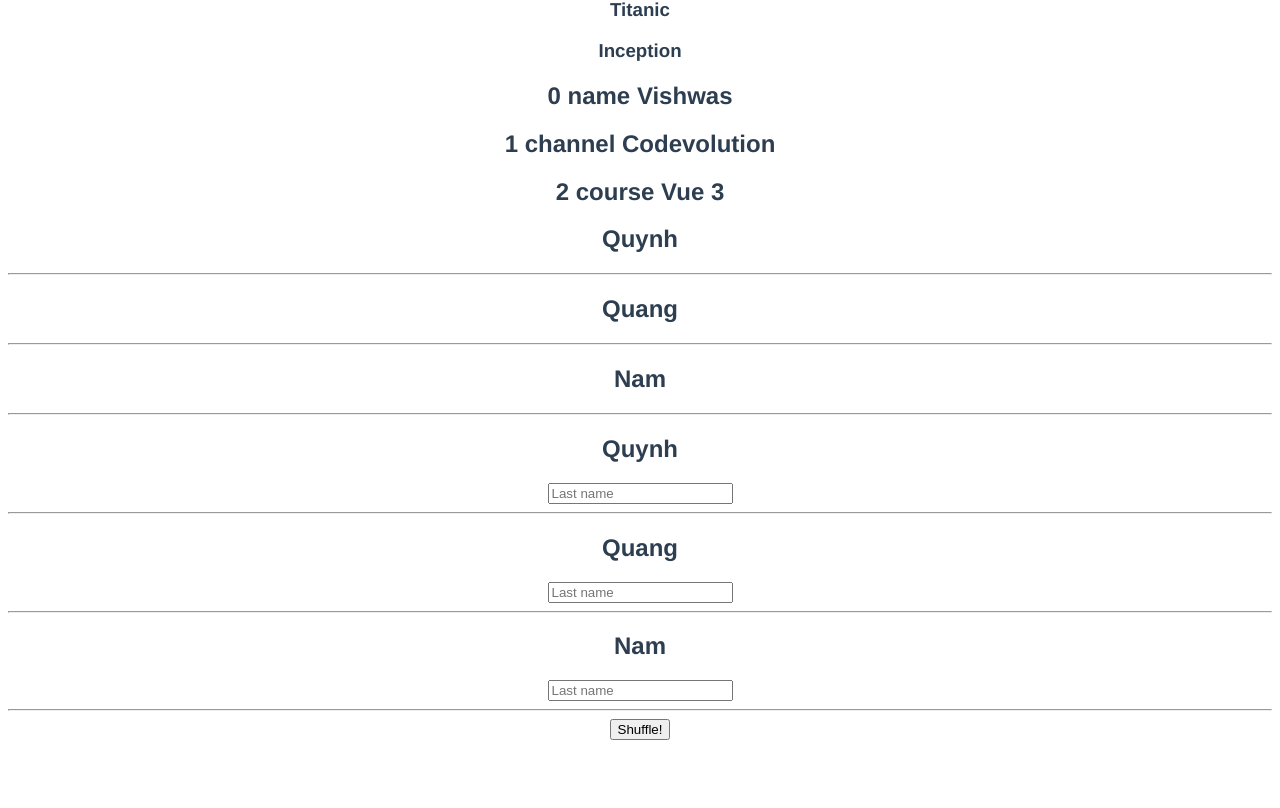
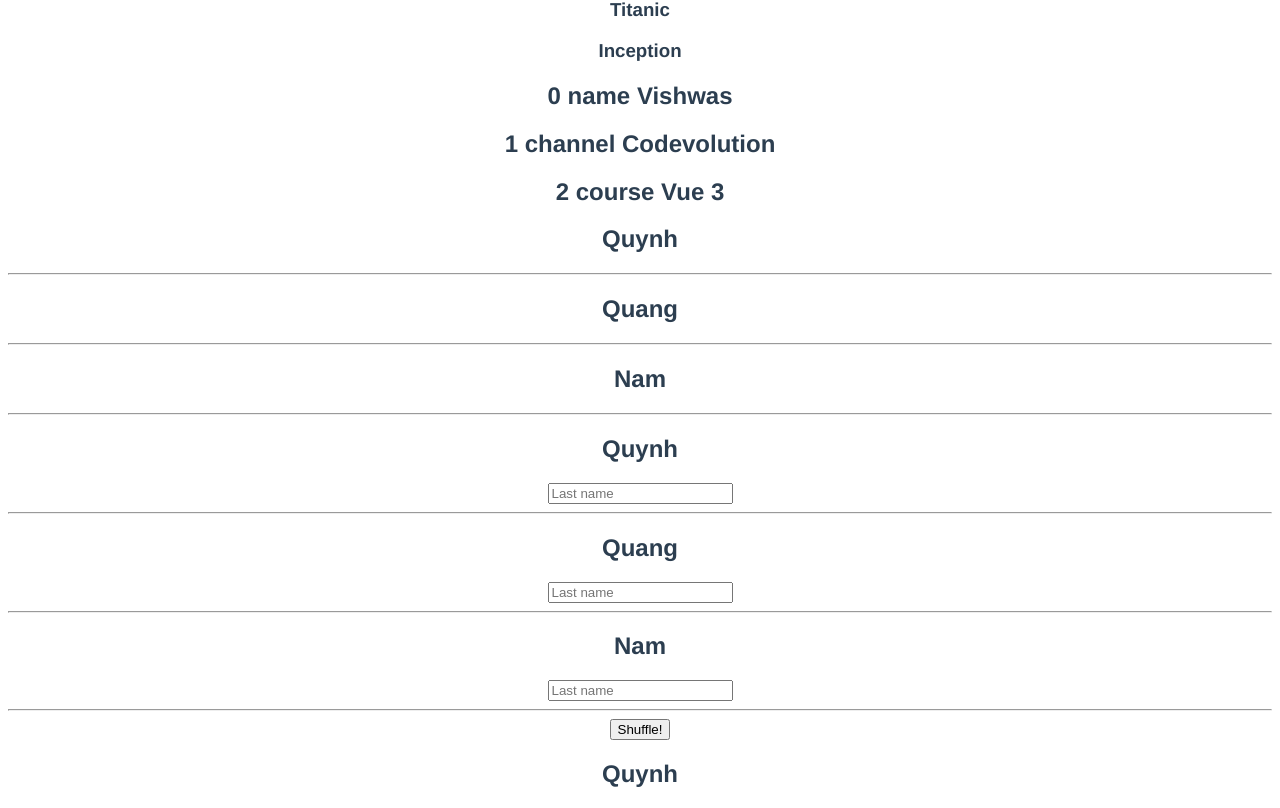
Before and after one commit to phuongquynhngo/Vue_3_tutorial, a Vue app: page / in a window 1280 px wide. Shown: the part 1677-2485 px from the top of the page. Before the commit the page ends 2425 px from the top, so only its background shows below. Built offline with nearby package versions, Linux system fonts and the light colour scheme.

Commit message:
Conditional List Rendering using v-for and v-if

```diff
--- a/src/App.vue
+++ b/src/App.vue
@@ -81,7 +81,11 @@
   <h2>Code</h2>
   <h2>Vue</h2>
   </template>
-  <!-- template tag: invisible wrapper -->
+  <!-- template tag: invisible wrapper
+   to toggle more than one element
+   The final rendered result will not include the <template> element.
+   -->
+
 
   <!-- v-show  -->
   <h2 v-show="showElement">Using v-show</h2>
@@ -134,6 +138,18 @@
     <hr />
   </template>
   <button @click="shuffle">Shuffle!</button>
+
+
+
+<!-- Conditional List Rendering -->
+  <template v-for="name in names" :key="name">
+  <h2 v-if="name ==='Quynh'">{{ name }}</h2>
+  </template>
+<!-- When v-if and v-for are both used on the same element, v-if will be evaluated first. -->
+
+
+
+
 
 </template>
 
```
